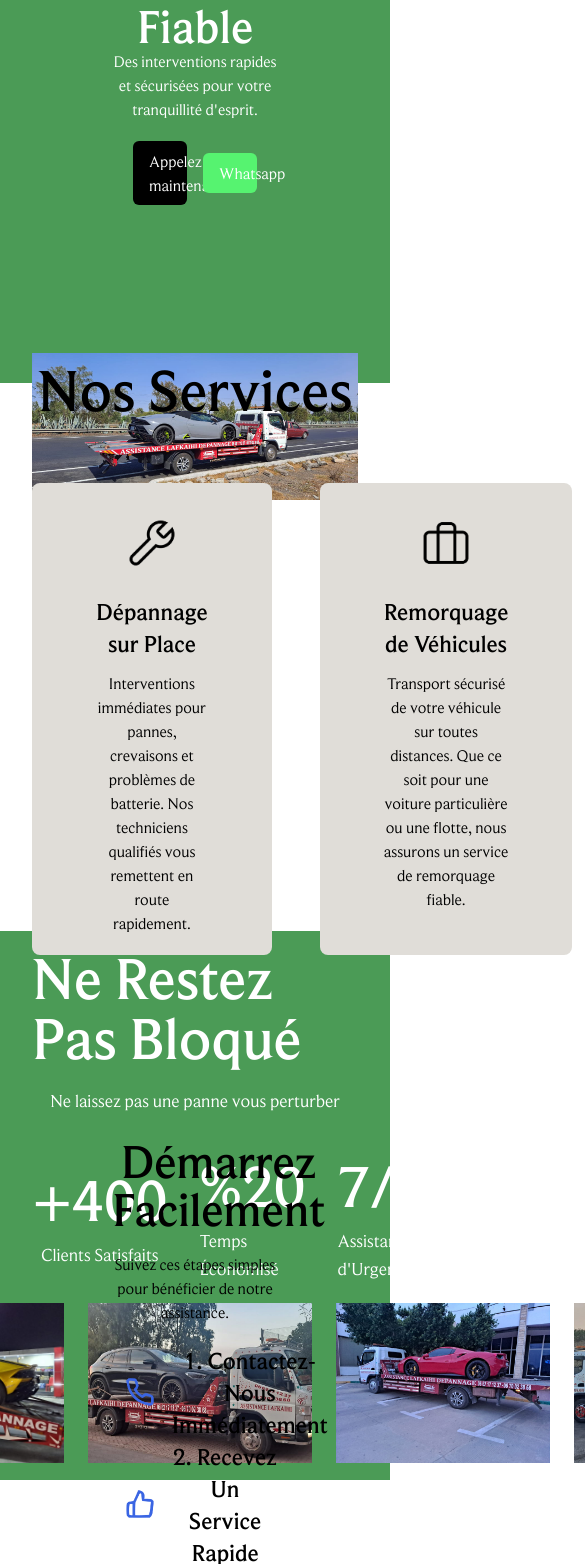
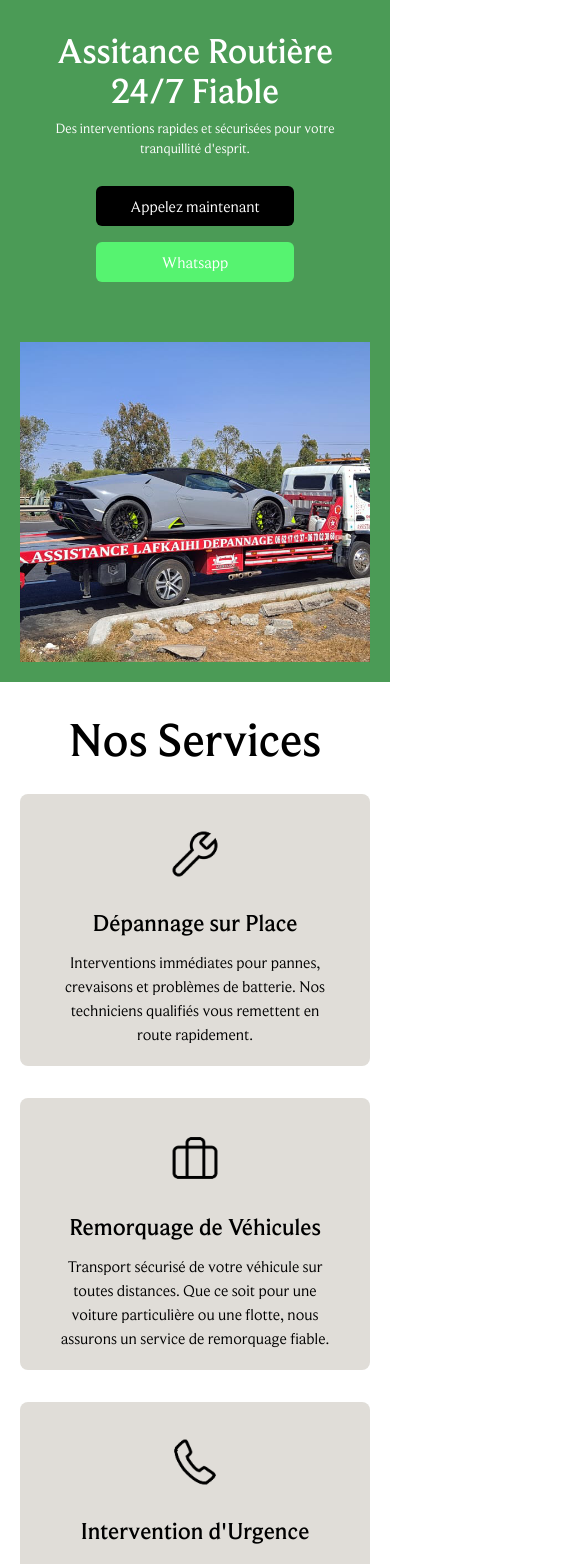
Before and after one commit to Youssef97dev/jbel-gueliz, a Next.js app: page / in a window 390 px wide. Shown: the part 244-1808 px from the top of the page, 585 px wide, since content can reach past the window. Built offline with nearby package versions, Linux system fonts and the light colour scheme.

Commit message:
page home mobile version

```diff
--- a/src/app/globals.css
+++ b/src/app/globals.css
@@ -47,7 +47,7 @@
   --star: #8c8554;
   --text-star: #606561;
   --card-bg: #e0ddd8;
-  --bg-feature: #dddddd;
+  --bg-feaure: #dddddd;
 }
 
 html {
--- a/src/components/Features.jsx
+++ b/src/components/Features.jsx
@@ -11,10 +11,10 @@ const imagesList = [
 
 const Features = () => {
   return (
-    <div className="w-full h-[65vh] bg-background flex flex-col justify-center items-center gap-5 lg:px-44 px-8">
-      <h1 className="font-medium text-6xl text-white">{`Ne Restez Pas Bloqué`}</h1>
-      <span className="text-white text-lg">{`Ne laissez pas une panne vous perturber`}</span>
-      <div className="w-full flex justify-between items-center gap-8 text-white mt-5">
+    <div className="w-full h-full lg:h-[65vh] bg-background flex flex-col justify-center items-center gap-5 lg:px-44 px-5 py-8 lg:py-0">
+      <h1 className="font-medium text-5xl lg:text-6xl text-white text-center">{`Ne Restez Pas Bloqué`}</h1>
+      <span className="text-white text-base lg:text-lg">{`Ne laissez pas une panne vous perturber`}</span>
+      <div className="w-full flex flex-col lg:flex-row justify-between items-center gap-8 text-white my-5">
         <div className="w-full flex flex-col justify-center items-center gap-3">
           <b className="font-medium text-6xl">{`+400`}</b>
           <span className="text-lg">{`Clients Satisfaits`}</span>
@@ -28,7 +28,7 @@ const Features = () => {
           <span className="text-lg">{`Assistance d'Urgence`}</span>
         </div>
       </div>
-      <div className="w-full flex justify-center items-center gap-6">
+      <div className="w-full flex flex-col lg:flex-row justify-center items-center gap-6">
         {imagesList.map((item, i) => (
           <Image
             key={i}
@@ -36,7 +36,7 @@ const Features = () => {
             width={500}
             height={500}
             alt="jbel gueliz"
-            className="w-56 h-40 object-cover"
+            className="lg:w-56 lg:h-40 w-80 h-72 object-cover"
           />
         ))}
       </div>
--- a/src/components/Footer.jsx
+++ b/src/components/Footer.jsx
@@ -3,7 +3,7 @@ import Link from "next/link";
 
 const Footer = () => {
   return (
-    <div className="w-full h-[65vh] bg-black flex flex-col lg:flex-row justify-center gap-32 items-center lg:px-44 px-8">
+    <div className="w-full h-full lg:h-[65vh] bg-black flex flex-col-reverse lg:flex-row justify-center gap-5 lg:gap-32 items-center lg:px-44 px-5 py-8 lg:py-0">
       <div className="w-full h-full flex justify-end items-center py-5">
         <Image
           src="/images/map.png"
@@ -23,7 +23,7 @@ const Footer = () => {
         />
         <div className="w-full flex flex-col justify-center items-start gap-4">
           <h1 className="font-medium text-2xl text-white">{`Address`}</h1>
-          <span className="text-white text-xl">{`Rte de safi en face station shell, Merrakech, Maroc`}</span>
+          <span className="text-white text-xl text-left">{`Rte de safi en face station shell, Merrakech, Maroc`}</span>
         </div>
         <div className="w-full flex flex-col justify-center items-start gap-4 mt-5">
           <h1 className="font-medium text-2xl text-white">{`Phone`}</h1>
--- a/src/components/Hero.jsx
+++ b/src/components/Hero.jsx
@@ -3,8 +3,8 @@ import Link from "next/link";
 
 const Hero = () => {
   return (
-    <div className="w-full h-[65vh] bg-background flex flex-col lg:flex-row justify-center gap-32 items-center lg:px-44 px-8">
-      <div className="w-full h-full flex flex-col justify-center items-center gap- px-20 text-center">
+    <div className="w-full h-full lg:h-[65vh] bg-background flex flex-col lg:flex-row justify-center gap-5 lg:gap-32 items-center lg:px-44 px-5">
+      <div className="w-full h-full flex flex-col justify-center items-center gap-2 px-5 lg:px-20 text-center py-5 lg:py-0">
         <Image
           src="/images/logo-depannage-2.png"
           width={500}
@@ -12,15 +12,15 @@ const Hero = () => {
           alt="depannage jbl gueliz"
           className="w-44 mb-5"
         />
-        <h1 className="font-medium text-5xl text-white">{`Assitance Routière 24/7 Fiable`}</h1>
-        <span className="text-white">{`Des interventions rapides et sécurisées pour votre tranquillité d'esprit.`}</span>
-        <div className="w-full flex justify-center items-center gap-4 px-14 mt-5">
+        <h1 className="font-medium text-4xl lg:text-5xl text-white">{`Assitance Routière 24/7 Fiable`}</h1>
+        <span className="text-white text-sm lg:text-base">{`Des interventions rapides et sécurisées pour votre tranquillité d'esprit.`}</span>
+        <div className="w-full flex flex-col lg:flex-row justify-center items-center gap-4 px-14 mt-5">
           <Link
-            href="#"
+            href="tel:+212670023868"
             className="w-full px-4 py-2 rounded-md text-white bg-black"
           >{`Appelez maintenant`}</Link>
           <Link
-            href="#"
+            href="http://wa.me/212670023868"
             className="w-full px-4 py-2 rounded-md text-white bg-button"
           >{`Whatsapp`}</Link>
         </div>
@@ -31,7 +31,7 @@ const Hero = () => {
           alt="depannage gueliz"
           width={1000}
           height={1000}
-          className="object-cover w-full h-full"
+          className="object-cover w-96 h-80 lg:w-full lg:h-full"
         />
       </div>
     </div>
--- a/src/components/Planification.jsx
+++ b/src/components/Planification.jsx
@@ -3,10 +3,10 @@ import Link from "next/link";
 
 const Planification = () => {
   return (
-    <div className="w-full h-[65vh] flex flex-col lg:flex-row justify-center gap-32 items-center lg:px-44 px-8">
-      <div className="w-full h-full flex flex-col justify-center items-start gap-5 px-20 text-center">
-        <h1 className="font-medium text-5xl">{`Démarrez Facilement`}</h1>
-        <span className="">{`Suivez ces étapes simples pour bénéficier de notre assistance.`}</span>
+    <div className="w-full h-full lg:h-[65vh] flex flex-col lg:flex-row justify-center gap-5 lg:gap-32 items-center lg:px-44 px-5 py-8 lg:py-0">
+      <div className="w-full h-full flex flex-col justify-center items-start gap-5 px-5 lg:px-20 text-center">
+        <h1 className="font-medium text-4xl lg:text-5xl">{`Démarrez Facilement`}</h1>
+        <span className="text-sm lg:text-base">{`Suivez ces étapes simples pour bénéficier de notre assistance.`}</span>
         <div className="w-full flex flex-col justify-start items-start">
           <div className="w-full flex justify-start items-center gap-1">
             <Image
@@ -16,7 +16,7 @@ const Planification = () => {
               height={100}
               className="w-14 h-14 object-cover"
             />
-            <h1 className="text-2xl font-medium">{`1. Contactez-Nous Immédiatement`}</h1>
+            <h1 className="text-xl lg:text-2xl font-medium text-left">{`1. Contactez-Nous Immédiatement`}</h1>
           </div>
           <div className="w-full flex justify-start items-center gap-1">
             <Image
@@ -26,7 +26,7 @@ const Planification = () => {
               height={100}
               className="w-14 h-14 object-cover"
             />
-            <h1 className="text-2xl font-medium">{`2. Recevez Un Service Rapide`}</h1>
+            <h1 className="text-xl lg:text-2xl font-medium text-left">{`2. Recevez Un Service Rapide`}</h1>
           </div>
           <div className="w-full flex justify-start items-center gap-1">
             <Image
@@ -36,16 +36,16 @@ const Planification = () => {
               height={100}
               className="w-14 h-14 object-cover"
             />
-            <h1 className="text-2xl font-medium">{`3. Reprenez La Route En Toute Sérénité`}</h1>
+            <h1 className="text-xl lg:text-2xl font-medium text-left">{`3. Reprenez La Route En Toute Sérénité`}</h1>
           </div>
         </div>
-        <div className="w-full flex flex-col justify-center items-start gap-4 pr-64 mt-5">
+        <div className="w-full flex flex-col justify-center items-start gap-4 pr-0 lg:pr-64 mt-5">
           <Link
-            href="#"
+            href="tel:+212670023868"
             className="w-full px-4 py-2 rounded-md text-white bg-black"
           >{`Planifiez votre intervention`}</Link>
           <Link
-            href="#"
+            href="http://wa.me/212670023868"
             className="w-full px-4 py-2 rounded-md text-white bg-button"
           >{`Discutez sur WhatsApp`}</Link>
         </div>
@@ -56,7 +56,7 @@ const Planification = () => {
           alt="depannage gueliz"
           width={1000}
           height={1000}
-          className="object-cover w-full h-full"
+          className="object-cover w-96 h-80 lg:w-full lg:h-full"
         />
       </div>
     </div>
--- a/src/components/Services.jsx
+++ b/src/components/Services.jsx
@@ -3,10 +3,10 @@ import Image from "next/image";
 
 const Services = () => {
   return (
-    <div className="w-full h-[65vh] flex flex-col justify-center items-center gap-16 lg:px-44 px-8">
-      <h1 className="font-medium text-6xl">{`Nos Services`}</h1>
-      <div className="w-full flex justify-between items-center gap-12">
-        <div className="w-full bg-card flex flex-col justify-start items-center gap-3 rounded-lg p-5 text-center h-full px-16">
+    <div className="w-full h-full lg:h-[65vh] flex flex-col justify-center items-center gap-8 lg:gap-16 lg:px-44 px-5 py-8 lg:py-0">
+      <h1 className="font-medium text-5xl lg:text-6xl">{`Nos Services`}</h1>
+      <div className="w-full flex flex-col lg:flex-row justify-between items-center gap-8 lg:gap-12">
+        <div className="w-full bg-card flex flex-col justify-start items-center gap-3 rounded-lg py-5 text-center h-full px-10 lg:px-16">
           <Image
             src="/icons/icon-6.png"
             alt="jbel gueliz"
@@ -17,7 +17,7 @@ const Services = () => {
           <h1 className="font-medium text-2xl">{`Dépannage sur Place`}</h1>
           <p>{`Interventions immédiates pour pannes, crevaisons et problèmes de batterie. Nos techniciens qualifiés vous remettent en route rapidement.`}</p>
         </div>
-        <div className="w-full bg-card flex flex-col justify-start items-center gap-3 rounded-lg p-5 text-center h-full px-16">
+        <div className="w-full bg-card flex flex-col justify-start items-center gap-3 rounded-lg py-5 text-center h-full px-10 lg:px-16">
           <Image
             src="/icons/icon-5.png"
             alt="jbel gueliz"
@@ -28,7 +28,7 @@ const Services = () => {
           <h1 className="font-medium text-2xl">{`Remorquage de Véhicules`}</h1>
           <p>{`Transport sécurisé de votre véhicule sur toutes distances. Que ce soit pour une voiture particulière ou une flotte, nous assurons un service de remorquage fiable.`}</p>
         </div>
-        <div className="w-full bg-card flex flex-col justify-start items-center gap-3 rounded-lg p-5 text-center h-full px-16">
+        <div className="w-full bg-card flex flex-col justify-start items-center gap-3 rounded-lg py-5 text-center h-full px-10 lg:px-16">
           <Image
             src="/icons/icon-1.png"
             alt="jbel gueliz"
```
